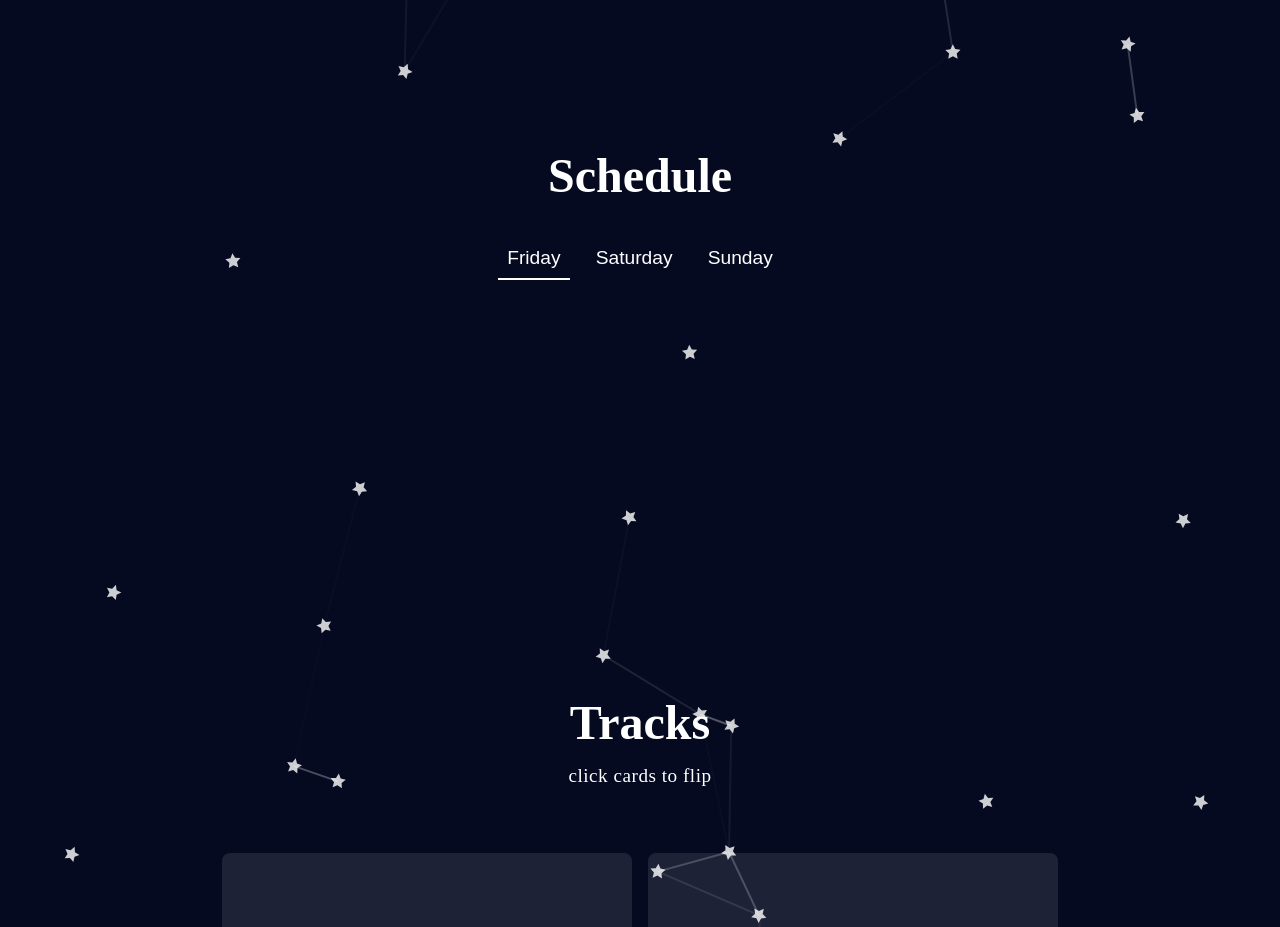
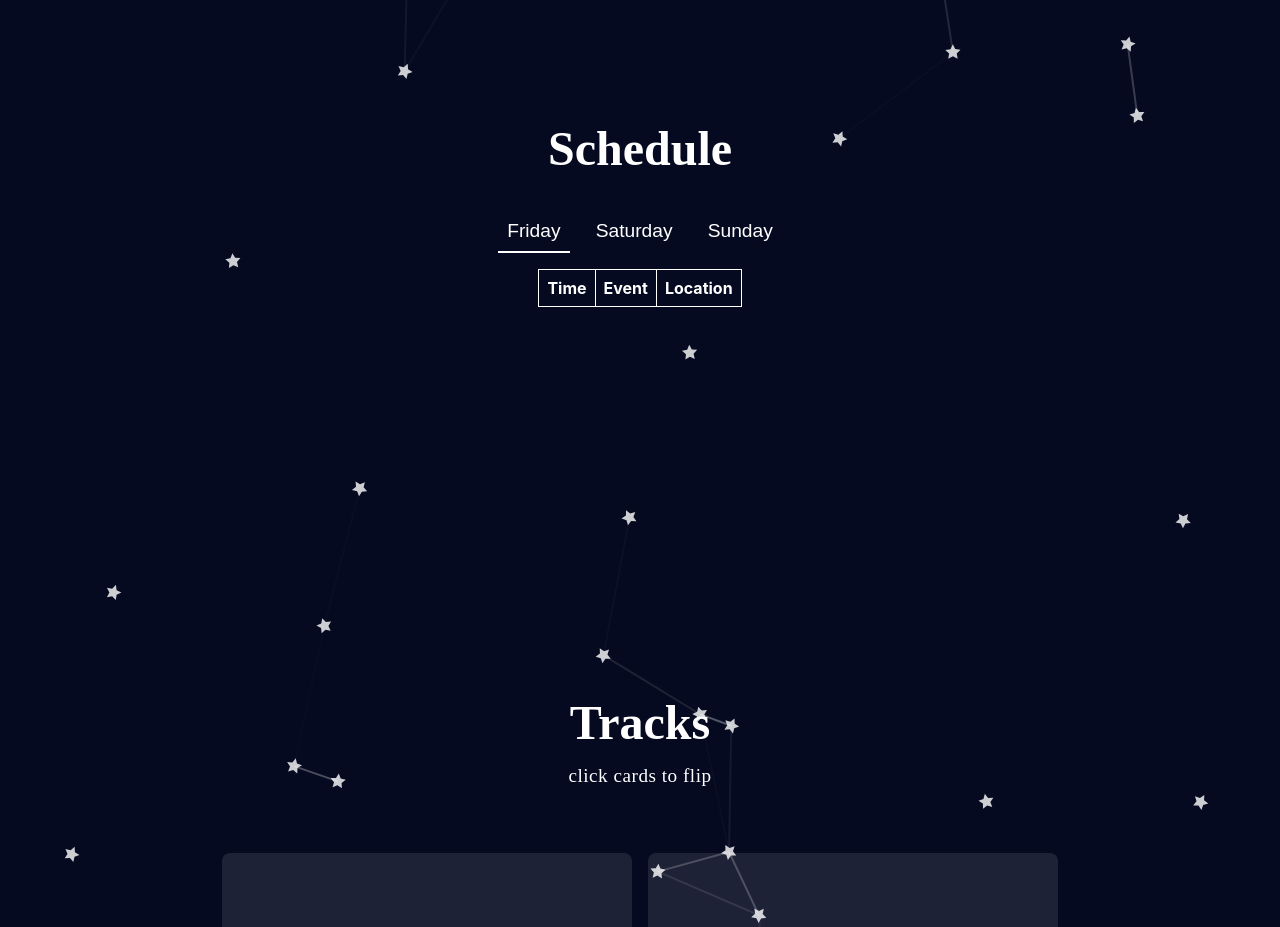
Before and after one commit to DataScience-GT/hacklytics-website-2023, a React (Create React App) app in the folder client/: page / in a window 1280 px wide. Shown: the part 3471-4398 px from the top of the page. Built offline with nearby package versions, Linux system fonts and the light colour scheme; a web font is replaced by a local one.

Commit message:
schedule

```diff
--- a/client/src/Components/EventScheduleSection/EventScheduleSection.css
+++ b/client/src/Components/EventScheduleSection/EventScheduleSection.css
@@ -1,3 +1,17 @@
+.event-schedule-section {
+  display: -webkit-box;
+  display: -ms-flexbox;
+  display: flex;
+  -webkit-box-orient: vertical;
+  -webkit-box-direction: normal;
+      -ms-flex-direction: column;
+          flex-direction: column;
+  -webkit-box-align: center;
+      -ms-flex-align: center;
+          align-items: center;
+  gap: 1em;
+}
+
 .schedule-tabs {
   display: -webkit-box;
   display: -ms-flexbox;
@@ -35,4 +49,34 @@
 .schedule-tabs ._active:hover {
   border-bottom: 2px solid #fff;
 }
+
+.schedule-table {
+  border-collapse: collapse;
+  border: 1px solid #fff;
+}
+
+.schedule-table td,
+.schedule-table th {
+  padding: 0.5em;
+}
+
+.schedule-table tr {
+  border-bottom: 1px solid #fff;
+}
+
+.schedule-table th {
+  border-right: 1px solid #fff;
+}
+
+.schedule-table tr:last-child {
+  border-bottom: none;
+}
+
+.schedule-table th:last-child {
+  border-right: none;
+}
+
+.schedule-table td:last-child {
+  border-right: none;
+}
 /*# sourceMappingURL=EventScheduleSection.css.map */
--- a/client/src/Components/EventScheduleSection/EventScheduleSection.scss
+++ b/client/src/Components/EventScheduleSection/EventScheduleSection.scss
@@ -1,3 +1,10 @@
+.event-schedule-section {
+  display: flex;
+  flex-direction: column;
+  align-items: center;
+  gap: 1em;
+}
+
 .schedule-tabs {
   display: flex;
   flex-direction: row;
@@ -26,3 +33,33 @@
     }
   }
 }
+
+.schedule-table {
+  // add borders to cells
+  border-collapse: collapse;
+  border: 1px solid #fff;
+  // add padding to cells
+  td,
+  th {
+    padding: 0.5em;
+  }
+  // add borders to rows
+  tr {
+    border-bottom: 1px solid #fff;
+  }
+  // add borders to columns
+  th {
+    border-right: 1px solid #fff;
+  }
+  // remove borders from last row
+  tr:last-child {
+    border-bottom: none;
+  }
+  // remove borders from last column
+  th:last-child {
+    border-right: none;
+  }
+  td:last-child {
+    border-right: none;
+  }
+}
--- a/client/src/Components/EventScheduleSection/index.js
+++ b/client/src/Components/EventScheduleSection/index.js
@@ -32,6 +32,17 @@ const EventScheduleSection = (params) => {
           Sunday
         </button>
       </div>
+      <div className="schedule-content">
+        <table className="schedule-table">
+          <thead>
+            <tr>
+              <th>Time</th>
+              <th>Event</th>
+              <th>Location</th>
+            </tr>
+          </thead>
+        </table>
+      </div>
     </div>
   );
 };
--- a/client/src/Pages/Home/Home.css
+++ b/client/src/Pages/Home/Home.css
@@ -699,6 +699,9 @@
   -webkit-box-direction: normal;
       -ms-flex-direction: column;
           flex-direction: column;
+  -webkit-box-align: center;
+      -ms-flex-align: center;
+          align-items: center;
 }
 
 #schedule .major {
--- a/client/src/Pages/Home/Home.scss
+++ b/client/src/Pages/Home/Home.scss
@@ -530,6 +530,7 @@
   .schedule-flex {
     display: flex;
     flex-direction: column;
+    align-items: center;
   }
   .major {
     display: block;
```
Also changed, not shown: 2 other files (tests, documents, lock files or other folders).
